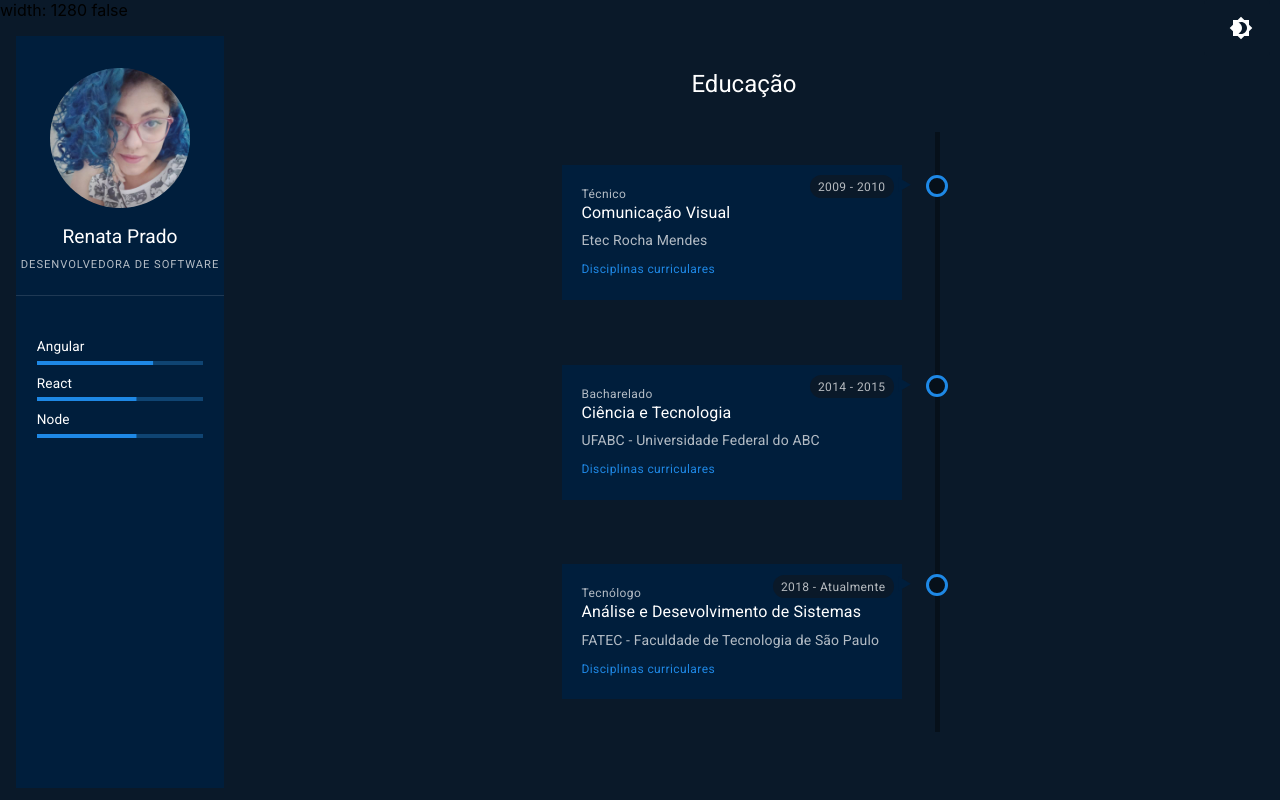
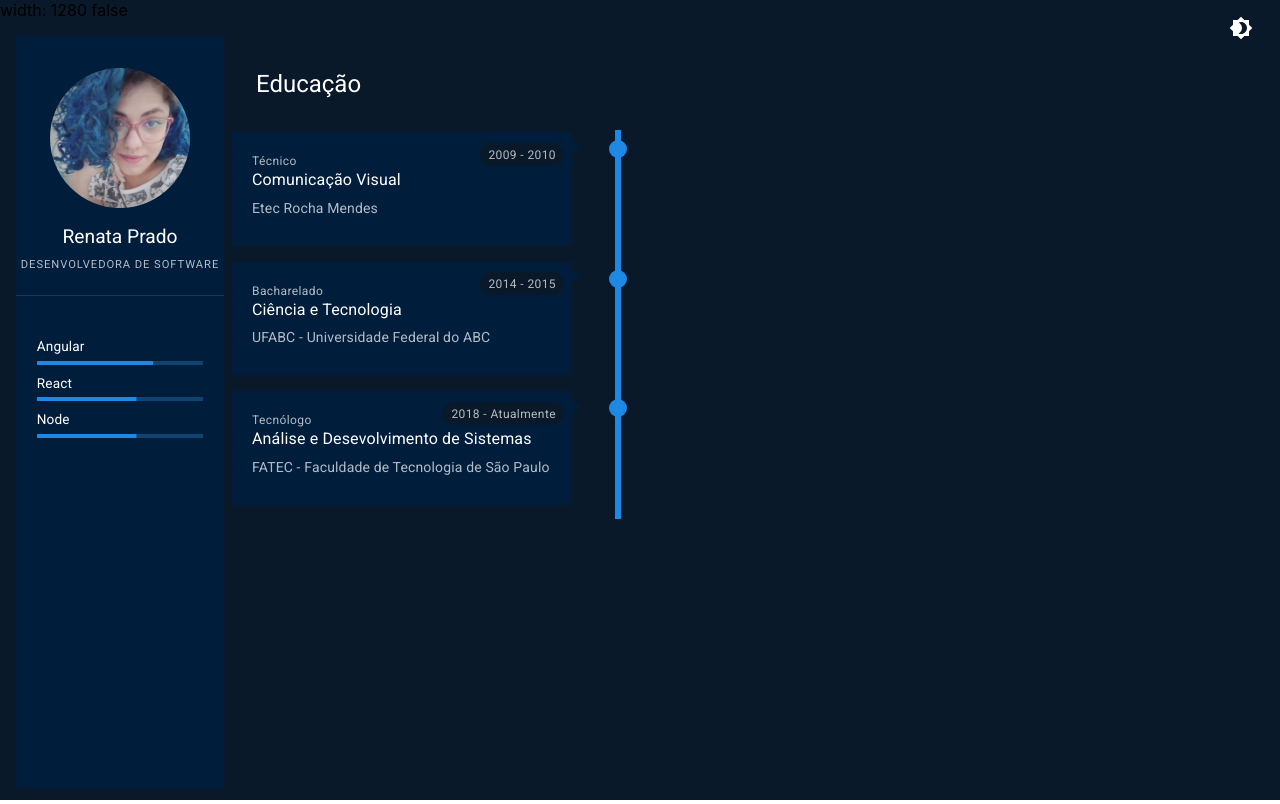
Before and after one commit to renataprado/resume, a React (Create React App) app: page / in a window 1280 px wide. Built offline with nearby package versions, Linux system fonts and the light colour scheme.

Commit message:
timer active item

```diff
--- a/src/App.css
+++ b/src/App.css
@@ -15,16 +15,19 @@
 .App-logo {  height: 40vmin;  pointer-events: none;  animation: reveal 2s linear;}
 
 .line {
-  animation: reveal 3s linear;
+  animation: reveal 1s linear;
 }
 
 
 .item{
-  animation: fadein 3s
+  animation: fadein 0.5s;
 }
 
+@keyframes late{
+}
 @keyframes fadein {
   0% {opacity:0;}
+  50% {opacity:0.4;}
   100% {opacity:1;}
 }
 @keyframes slideout {
@@ -32,10 +35,16 @@
   100% { margin-top: 150%; height: 0%; }
 }
 @keyframes reveal {
-  0% {opacity:0;height:0px;}
+  0% {opacity:0;height:0%;}
   10% {opacity:1;height:10%;}
   50% {opacity:1;height:50%;}
-  80% {opacity:1;height:90%;}
+  100% {opacity:1;height:100%;}
+}
+
+@keyframes reveal {
+  0% {height:0%;}
+  50% {height:50%;}
+  100% {height:100%;}
 }
 
 @keyframes App-logo-spin {
--- a/src/components/Profile.js
+++ b/src/components/Profile.js
@@ -52,7 +52,7 @@ const Skill = (props) => {
   )
 }
 
-const skills = [{title: 'Angular', progress: '70'}, {title: 'React', progress: '60'}, {title: 'Node', progress: '60'}]
+const skills = [{title: 'Angular', progress: 70}, {title: 'React', progress: 60}, {title: 'Node', progress: 60}]
 
 const styles = {
 }
--- a/src/components/Timeline.js
+++ b/src/components/Timeline.js
@@ -4,74 +4,99 @@ import TimelineItem from './TimelineItem';
 
 function Timeline(props){
   const mobile = props.mobile;
-  return(
+  const items = props.items;
+  return (
     <Box
       sx={{
-        display: 'flex',
-        flexDirection:'column',
-        alignItems: 'center',
-        height: '90vh',
-        p: 1
+        display: "flex",
+        flexDirection: "column",
+        p: 1,
       }}
     >
-      {!mobile ?
+      {!mobile ? (
         <Typography
           variant="h5"
           gutterBottom
-          sx={{color: 'text.primary', p: 3}}
+          sx={{ color: "text.primary", p: 3 }}
         >
-          Educação
-        </Typography> : <Box sx={{mb: -1}}/>
-      }
-      <Box sx={{position: 'relative', display: 'flex', minHeight: 500, height: '90%', justifyContent: 'flex-start'}}>
-        <Box sx={
-          {position: 'relative',
-          display:'flex',
-          flexDirection: 'column',
-          justifyContent: 'space-evenly',
-          left: 13}
-        }>
-          {educationItems.map((item) =>
-            <TimelineItem key={item.id} value={item}/>
-          )}
+          {" "}
+          Educação{" "}
+        </Typography>
+      ) : (
+        <Box sx={{ mb: -1 }} />
+      )}
+      <Box sx={{ display: "flex"}}>
+        <Box
+          sx={{
+            display: "flex",
+            flexDirection: "column",
+            justifyContent: "space-evenly",
+          }}
+        >
+          {items.map((item) => (
+            <TimelineItem key={item.id} value={item} />
+          ))}
         </Box>
-        <Box className='lineItems' sx={{position:'absolute', top: 0, left: 0, width: 360, bgcolor: 'background.default'}}></Box>
-        <Box className='line' sx={{width: 5,  height: '95%', bgcolor: 'background.contrast'}}/>
+      {/* <Box
+          sx={{
+            display: 'flex',
+            flexDirection: "column",
+            alignItems: 'center',
+            border: 1,
+            borderColor: 'red'
+          }}
+        >
+        {items.map((item) => (
+            <Box
+              key={item.id}
+              sx={{
+                display: 'flex',
+                flexDirection: "column",
+                alignItems: 'center',
+                height: '100%',
+                mb: -2
+              }}
+            >
+              <Box sx={styles.circle} />
+              <Box
+                className='line'
+                sx={{
+                  position: 'relative',
+                  top: -10,
+                  width: 6,
+                  height: "100%",
+                  bgcolor: "primary.main",
+                }}
+              />
+            </Box>
+              ))}
+              </Box>*/}
       </Box>
+    </Box>
+  );
+}
 
-    </Box>
-  )
+
+
+const styles = {
+  circle: {
+    position: 'relative',
+    top: 16,
+    bgcolor: 'primary.main',
+    width: 18,
+    height: 18,
+    borderRadius: 20,
+  }
 }
+
 /*
-<Box sx={{position:'relative', right:380, width: 510, bgcolor: 'black'}}>
-s
-</Box>*/
-
-const educationItems = [
-  {
-    id: 1,
-    uptitle: 'Técnico',
-    title: 'Comunicação Visual',
-    subtitle: 'Etec Rocha Mendes',
-    period:  '2009 - 2010',
-    obs: ''
-  },
-  {
-    id: 2,
-    uptitle: 'Bacharelado',
-    title: 'Ciência e Tecnologia',
-    subtitle: 'UFABC - Universidade Federal do ABC',
-    period:  '2014 - 2015',
-    obs: ''
-  },
-  {
-    id: 3,
-    uptitle: 'Tecnólogo',
-    title: 'Análise e Desevolvimento de Sistemas',
-    subtitle: 'FATEC - Faculdade de Tecnologia de São Paulo',
-    period:  '2018 - Atualmente',
-    obs: ''
-  }
-]
+<Box className='lineItems'
+sx={
+  {position:'absolute',
+  top: 0,
+  left: 0,
+  width: 360,
+  bgcolor: 'background.default'}}/>
+  */
 
 export default Timeline;
--- a/src/components/TimelineItem.js
+++ b/src/components/TimelineItem.js
@@ -1,18 +1,64 @@
-import React from 'react';
+import React, {useEffect, useState} from 'react';
 import { Box, Link, Typography } from '@mui/material';
 
 function TimelineItem(props){
-  return(
-    <div className="item" style={{display: 'flex'}}>
+  const [active, setActive] = useState(false);
+  const secs = (props.value.id - 1)*1000;
+
+  useEffect(() => {
+    const timer = setTimeout(() => setActive(true), secs);
+  }, [])
+
+  if(active){
+    return (
+      <div style={{ display: "flex", minHeight: 120, alignItems: "flex-start" }} >
         <Box sx={styles.paper}>
-        <div style={{display: 'flex', justifyContent: 'space-between', alignItems: 'center'}}>
-          <Typography variant="caption"  sx={{color: 'text.secondary', mb: -0.5}}>{props.value.uptitle}</Typography>
+          <div style={{ display: "flex", justifyContent: "space-between", alignItems: "center" }} >
+            <Typography variant="caption" sx={{ color: "text.secondary", mb: -0.5 }}>
+              {props.value.uptitle}
+            </Typography>
             <Box sx={styles.period}>
-            <Typography variant="caption" sx={{color: 'text.secondary'}}> {props.value.period}</Typography>
+              <Typography variant="caption" sx={{ color: "text.secondary" }}>
+                {props.value.period}
+              </Typography>
             </Box>
           </div>
-        <Typography variant="body1" gutterBottom sx={{color: 'text.primary'}}>{props.value.title}</Typography>
-        <Typography variant="body2"  sx={{color: 'text.secondary', mb: 1}}>{props.value.subtitle}</Typography>
+          <Typography variant="body1" gutterBottom sx={{ color: "text.primary" }}>
+            {props.value.title}
+          </Typography>
+          <Typography variant="body2" sx={{ color: "text.secondary", mb: 1 }}>
+            {props.value.subtitle}
+          </Typography>
+        </Box>
+        <Box sx={styles.arrow}>&#11208;</Box>
+        <Box
+          sx={{
+            display: "flex",
+            flexDirection: "column",
+            alignItems: "center",
+            height: "100%",
+            mb: 0}}
+        >
+          <Box sx={styles.circle} />
+          <Box
+            className="line"
+            sx={{
+              height: "100%",
+              bgcolor: "primary.main",
+              mt: -2.5,
+              width: 6}}
+          />
+        </Box>
+      </div>
+    );
+  } else {
+    return (
+      <div></div>
+    )
+  }
+}
+function link() {
+  return(
     <Link
     component="button"
     variant="caption"
@@ -23,21 +69,15 @@ function TimelineItem(props){
   >
     Disciplinas curriculares
   </Link>
-      </Box>
-      <Box sx={styles.circles}>
-        <Box sx={styles.arrow}>&#11208;</Box>
-        <Box sx={styles.circle}/>
-      </Box>
-    </div>
   )
 }
-
 const styles = {
   paper: {
     bgcolor: 'background.paper',
     minWidth: 300,
     p: 2.5,
-    mb: 4
+    mb: 2,
+    animation: 'fadein 0.2s'
   },
   period:{
     borderRadius: 20,
@@ -48,25 +88,20 @@ const styles = {
     textAlign: 'center',
     bgcolor: 'background.default'
   },
-  circles:{
-    width: 54,
-    display: 'flex',
-    justifyContent: 'space-between',
-    alignItems: 'center',
-    height: 42,
-    ml: -1
-  },
   arrow: {
+    ml: -1,
+    mr: 3,
     fontSize: 26,
     color: 'background.paper',
   },
   circle: {
-    bgcolor: 'background.contrast',
-    width: 16,
-    height: 16,
+    position: 'relative',
+    top: 8,
+    bgcolor: 'primary.main',
+    width: 18,
+    height: 18,
     borderRadius: 20,
-    border: 3,
-    borderColor: 'primary.main',
+    animation: 'fadein 0.2s'
   }
 }
 
--- a/src/screens/Main.js
+++ b/src/screens/Main.js
@@ -9,8 +9,6 @@ import { Box, Grid, Collapse, Typography,
   ListItemIcon } from '@mui/material';
 import Profile from '../components/Profile';
 import Timeline from '../components/Timeline';
-
-
 
 function Main(props){
   const isMobile = props.mobile;
@@ -26,7 +24,7 @@ function Main(props){
           component="nav"
         >
           <NavItem title={'Perfil'} component={<Profile/>}></NavItem>
-          <NavItem title={'Educação'} component={<Timeline mobile={true}/>}></NavItem>
+          <NavItem title={'Educação'} component={<Timeline  items={educationItems} mobile={true}/>}></NavItem>
         </List>
       </Box>
     )
@@ -51,7 +49,7 @@ function Main(props){
                 height: '94vh'
               }}
             >
-              <Timeline></Timeline>
+              <Timeline items={educationItems}></Timeline>
             </Box>
           </Grid>
         </Grid>
@@ -63,8 +61,8 @@ const NavItem = (props) => {
   const [open, setOpen] = useState(false);
   const handleClick = () => {setOpen(!open)};
   return(
-    <div>
-      <ListItemButton sx={!open ? styles.listItem: ''} onClick={handleClick}>
+    <Box>
+      <ListItemButton sx={!open ? styles.listItem: styles.none} onClick={handleClick}>
         <Typography
             variant="h6"
             gutterBottom
@@ -76,7 +74,7 @@ const NavItem = (props) => {
       <Collapse  sx={styles.collapse} in={open} timeout="auto" unmountOnExit>
         {props.component}
       </Collapse>
-    </div>
+    </Box>
   )
 }
 
@@ -86,8 +84,39 @@ const styles = {
   },
   listItem: {
     boxShadow: 'rgba(0, 0, 0, 0.2) 2px 2px 3px'
+  },
+  none: {
+    display: 'none'
   }
 }
 
 
+const educationItems = [
+  {
+    id: 1,
+    uptitle: 'Técnico',
+    title: 'Comunicação Visual',
+    subtitle: 'Etec Rocha Mendes',
+    period:  '2009 - 2010',
+    obs: ''
+  },
+  {
+    id: 2,
+    uptitle: 'Bacharelado',
+    title: 'Ciência e Tecnologia',
+    subtitle: 'UFABC - Universidade Federal do ABC',
+    period:  '2014 - 2015',
+    obs: ''
+  },
+  {
+    id: 3,
+    uptitle: 'Tecnólogo',
+    title: 'Análise e Desevolvimento de Sistemas',
+    subtitle: 'FATEC - Faculdade de Tecnologia de São Paulo',
+    period:  '2018 - Atualmente',
+    obs: ''
+  }
+]
+
+
 export default Main
```
Lines whose indentation alone changed are shown as unchanged.
